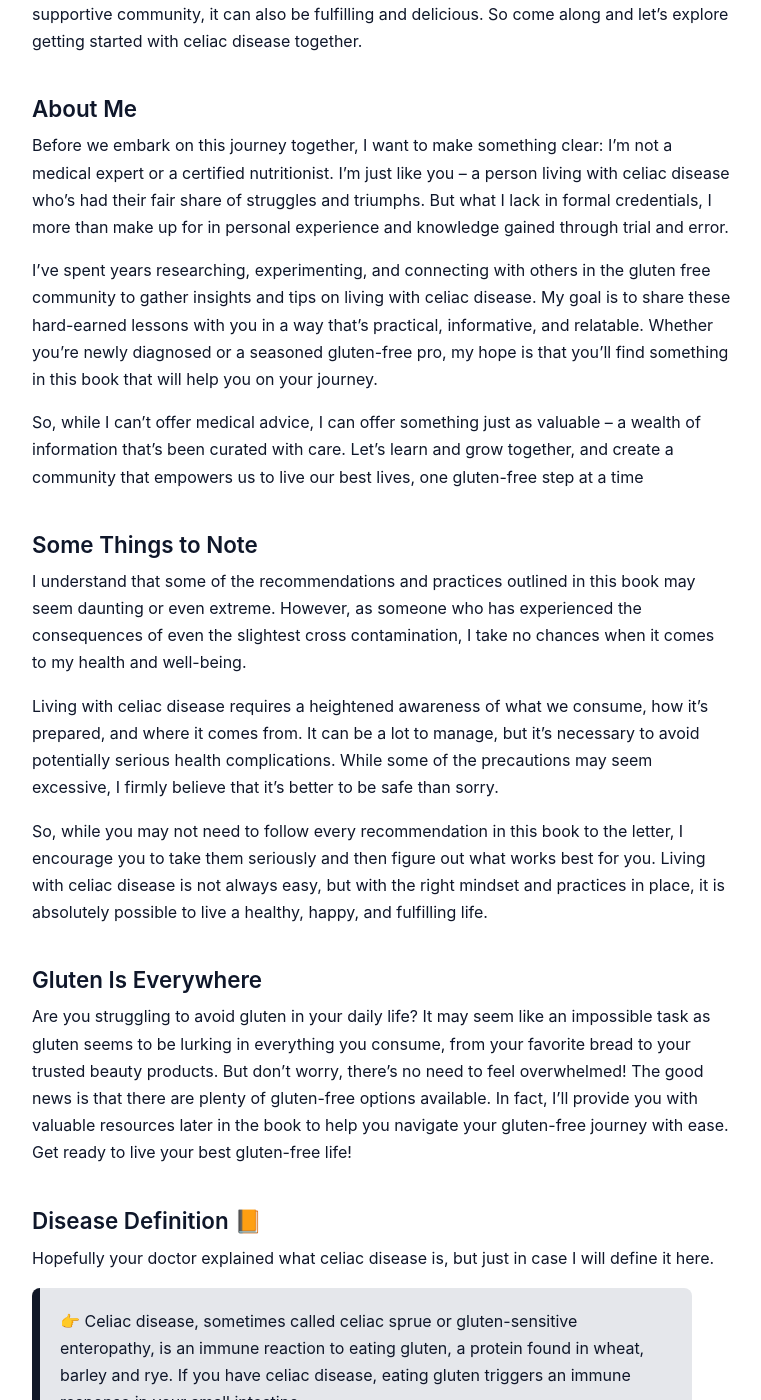
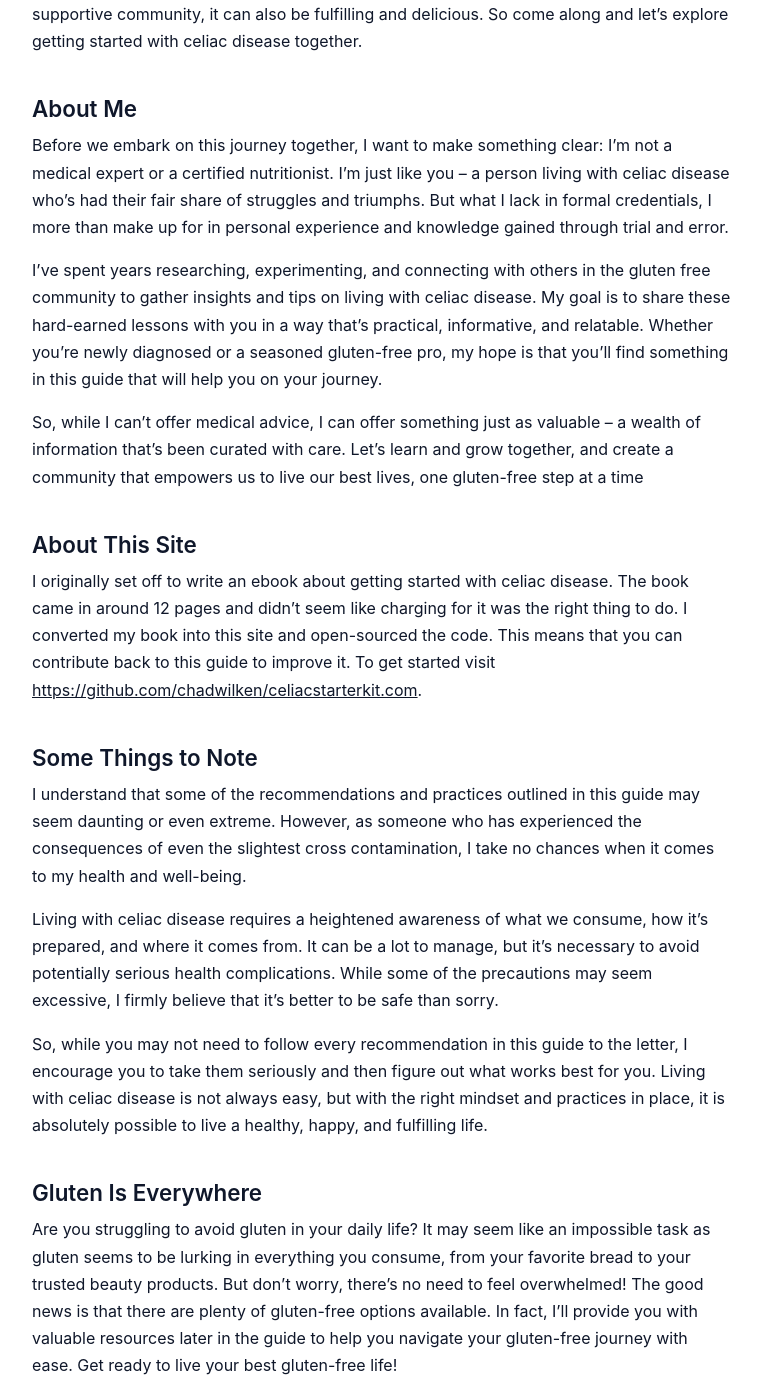
Before and after one commit to chadwilken/celiacstarterkit.com, a Jekyll site: the page built from index.markdown, in a window 1280 px wide and 1400 px high, scrolled down 512 px. Shown: the whole window, without its empty margins (258-1019 px from the left). Built offline with Jekyll 4.4.1, drawn with Linux system fonts in a browser that asks for light colours; our own code applies the rules of GitHub Pages for plain Markdown files; some of the changed text lies outside the part shown.

Commit message:
Add an about this site section

```diff
--- a/index.markdown
+++ b/index.markdown
@@ -6,7 +6,7 @@ description: Getting started with Celiac Disease can be daunting. This is the no
 
 ## Introduction
 
-Welcome to the exclusive Celiac Club, where every traveler has a unique journey to share. As someone who knows firsthand the challenges of living with celiac disease, I understand the overwhelming feeling of being thrust into this club without a choice. But fear not, my friend, because with knowledge comes power, and in this book, I will share everything I wish I had known when I first started out.
+Welcome to the exclusive Celiac Club, where every traveler has a unique journey to share. As someone who knows firsthand the challenges of living with celiac disease, I understand the overwhelming feeling of being thrust into this club without a choice. But fear not, my friend, because with knowledge comes power, and in this guide, I will share everything I wish I had known when I first started out.
 
 Join me as we navigate the ins and outs of celiac disease together. From the tricky business of cross contamination to the joys of finding safe and delicious food, we'll cover it all. And for those moments when you feel alone, know that there's a community of support waiting for you.
 
@@ -16,21 +16,25 @@ Life with celiac disease can be challenging, but armed with the right informatio
 
 Before we embark on this journey together, I want to make something clear: I'm not a medical expert or a certified nutritionist. I'm just like you – a person living with celiac disease who's had their fair share of struggles and triumphs. But what I lack in formal credentials, I more than make up for in personal experience and knowledge gained through trial and error.
 
-I've spent years researching, experimenting, and connecting with others in the gluten free community to gather insights and tips on living with celiac disease. My goal is to share these hard-earned lessons with you in a way that's practical, informative, and relatable. Whether you're newly diagnosed or a seasoned gluten-free pro, my hope is that you'll find something in this book that will help you on your journey.
+I've spent years researching, experimenting, and connecting with others in the gluten free community to gather insights and tips on living with celiac disease. My goal is to share these hard-earned lessons with you in a way that's practical, informative, and relatable. Whether you're newly diagnosed or a seasoned gluten-free pro, my hope is that you'll find something in this guide that will help you on your journey.
 
 So, while I can't offer medical advice, I can offer something just as valuable – a wealth of information that's been curated with care. Let's learn and grow together, and create a community that empowers us to live our best lives, one gluten-free step at a time
 
+### About This Site
+
+I originally set off to write an ebook about getting started with celiac disease. The book came in around 12 pages and didn't seem like charging for it was the right thing to do. I converted my book into this site and open-sourced the code. This means that you can contribute back to this guide to improve it. To get started visit [https://github.com/chadwilken/celiacstarterkit.com](https://github.com/chadwilken/celiacstarterkit.com).
+
 ### Some Things to Note
 
-I understand that some of the recommendations and practices outlined in this book may seem daunting or even extreme. However, as someone who has experienced the consequences of even the slightest cross contamination, I take no chances when it comes to my health and well-being.
+I understand that some of the recommendations and practices outlined in this guide may seem daunting or even extreme. However, as someone who has experienced the consequences of even the slightest cross contamination, I take no chances when it comes to my health and well-being.
 
 Living with celiac disease requires a heightened awareness of what we consume, how it's prepared, and where it comes from. It can be a lot to manage, but it's necessary to avoid potentially serious health complications. While some of the precautions may seem excessive, I firmly believe that it's better to be safe than sorry.
 
-So, while you may not need to follow every recommendation in this book to the letter, I encourage you to take them seriously and then figure out what works best for you. Living with celiac disease is not always easy, but with the right mindset and practices in place, it is absolutely possible to live a healthy, happy, and fulfilling life.
+So, while you may not need to follow every recommendation in this guide to the letter, I encourage you to take them seriously and then figure out what works best for you. Living with celiac disease is not always easy, but with the right mindset and practices in place, it is absolutely possible to live a healthy, happy, and fulfilling life.
 
 ### Gluten Is Everywhere
 
-Are you struggling to avoid gluten in your daily life? It may seem like an impossible task as gluten seems to be lurking in everything you consume, from your favorite bread to your trusted beauty products. But don't worry, there's no need to feel overwhelmed! The good news is that there are plenty of gluten-free options available. In fact, I'll provide you with valuable resources later in the book to help you navigate your gluten-free journey with ease. Get ready to live your best gluten-free life!
+Are you struggling to avoid gluten in your daily life? It may seem like an impossible task as gluten seems to be lurking in everything you consume, from your favorite bread to your trusted beauty products. But don't worry, there's no need to feel overwhelmed! The good news is that there are plenty of gluten-free options available. In fact, I'll provide you with valuable resources later in the guide to help you navigate your gluten-free journey with ease. Get ready to live your best gluten-free life!
 
 ### Disease Definition 📙
 
```
